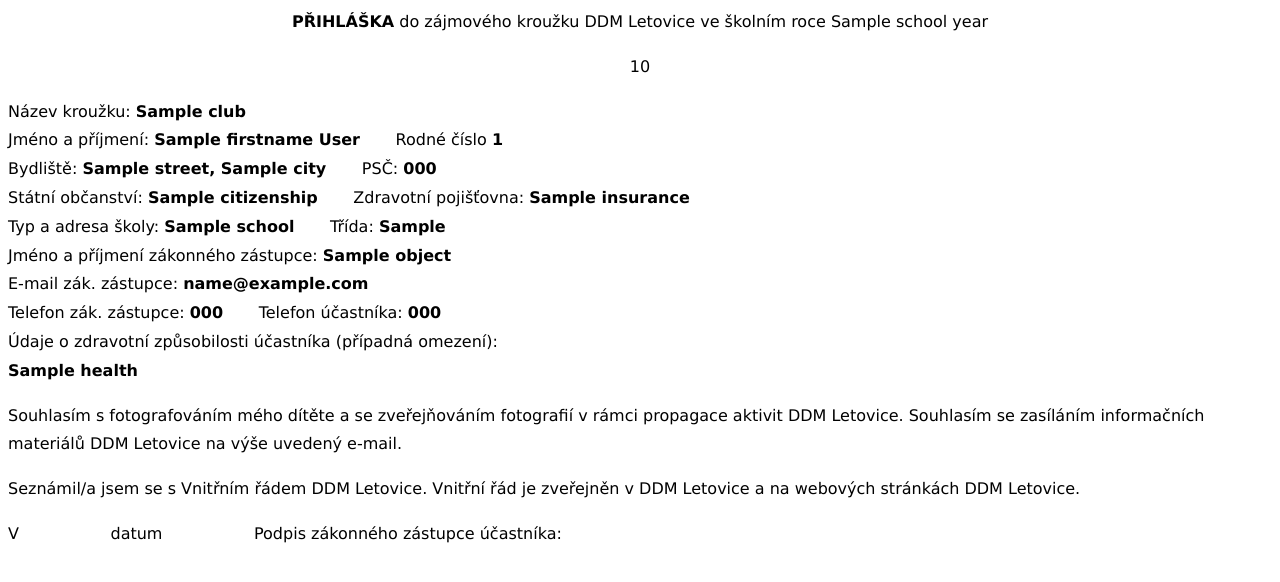
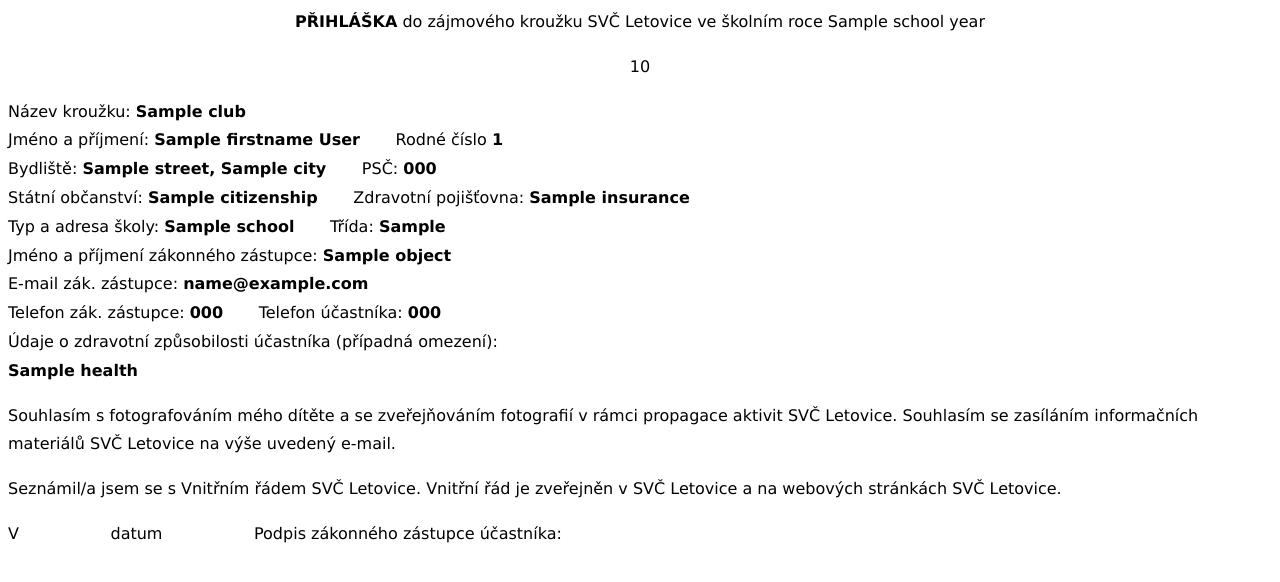
Before and after one commit to misli/svcletovice, a Django app: template templates/domecek/clubregistration_pdf.html in a window 1280 px wide. Shown: the top 582 px of the page. Run offline with Django 3.2, Linux system fonts and the light colour scheme; the template is opened without the code that fills it: most values are stand-ins (such as "Sample title", 1, 10 or a date in 2020).

Commit message:
DDM -> SVČ

```diff
--- a/templates/domecek/clubregistration_pdf.html
+++ b/templates/domecek/clubregistration_pdf.html
@@ -29,7 +29,7 @@
     </head>
     <body>
         <div class="page">
-            <p align="center"><b>PŘIHLÁŠKA</b> do zájmového kroužku DDM Letovice ve školním roce {{ object.club.school_year.name }}</p>
+            <p align="center"><b>PŘIHLÁŠKA</b> do zájmového kroužku SVČ Letovice ve školním roce {{ object.club.school_year.name }}</p>
             <p align="center">{{ object.age_group }}</p>
             <p>
                 Název kroužku: <b>{{ object.club.name }}</b><br/>
@@ -44,10 +44,10 @@
                 <b>{{ object.health }}</b>
             </p>
 
-            <p>Souhlasím s&nbsp;fotografováním mého dítěte a se zveřejňováním fotografií v&nbsp;rámci propagace aktivit DDM Letovice.
-                Souhlasím se zasíláním informačních materiálů DDM Letovice na výše uvedený e-mail.</p>
-            <p>Seznámil/a jsem se s&nbsp;Vnitřním řádem DDM Letovice.
-                Vnitřní řád je zveřejněn v&nbsp;DDM Letovice a na webových stránkách DDM Letovice.</p>
+            <p>Souhlasím s&nbsp;fotografováním mého dítěte a se zveřejňováním fotografií v&nbsp;rámci propagace aktivit SVČ Letovice.
+                Souhlasím se zasíláním informačních materiálů SVČ Letovice na výše uvedený e-mail.</p>
+            <p>Seznámil/a jsem se s&nbsp;Vnitřním řádem SVČ Letovice.
+                Vnitřní řád je zveřejněn v&nbsp;SVČ Letovice a na webových stránkách SVČ Letovice.</p>
 
             <p>V  &nbsp;&nbsp;&nbsp;&nbsp;&nbsp;&nbsp;&nbsp;&nbsp;&nbsp;&nbsp;&nbsp;&nbsp;&nbsp;&nbsp;&nbsp;&nbsp;
             datum &nbsp;&nbsp;&nbsp;&nbsp;&nbsp;&nbsp;&nbsp;&nbsp;&nbsp;&nbsp;&nbsp;&nbsp;&nbsp;&nbsp;&nbsp;&nbsp; Podpis zákonného zástupce účastníka:</p>
--- a/templates/domecek/eventregistration_pdf.html
+++ b/templates/domecek/eventregistration_pdf.html
@@ -29,7 +29,7 @@
     </head>
     <body>
         <div class="page">
-            <p align="center"><b>PŘIHLÁŠKA</b> na akci DDM Letovice ve školním roce {{ object.event.school_year.name }}</p>
+            <p align="center"><b>PŘIHLÁŠKA</b> na akci SVČ Letovice ve školním roce {{ object.event.school_year.name }}</p>
             <p align="center">{{ object.age_group }}</p>
             <p>
                 Název akce: <b>{{ object.event.name }}</b><br/>
@@ -46,8 +46,8 @@
             </p>
 
             <p>
-                Souhlasím s&nbsp;fotografováním mého dítěte a se zveřejňováním fotografií v&nbsp;rámci propagace aktivit DDM Letovice.<br/>
-            Souhlasím se zasíláním informačních materiálů DDM Letovice na výše uvedený e-mail.<br/>
+                Souhlasím s&nbsp;fotografováním mého dítěte a se zveřejňováním fotografií v&nbsp;rámci propagace aktivit SVČ Letovice.<br/>
+            Souhlasím se zasíláním informačních materiálů SVČ Letovice na výše uvedený e-mail.<br/>
             Souhlasím s obchodními podmínkami.</p>
             <p>V  &nbsp;&nbsp;&nbsp;&nbsp;&nbsp;&nbsp;&nbsp;&nbsp;&nbsp;&nbsp;&nbsp;&nbsp;&nbsp;&nbsp;&nbsp;&nbsp;
             datum &nbsp;&nbsp;&nbsp;&nbsp;&nbsp;&nbsp;&nbsp;&nbsp;&nbsp;&nbsp;&nbsp;&nbsp;&nbsp;&nbsp;&nbsp;&nbsp; Podpis zákonného zástupce účastníka:</p>
```
Also changed, not shown: templates/domecek/clubregistration_form.html (+6 -6 lines).
